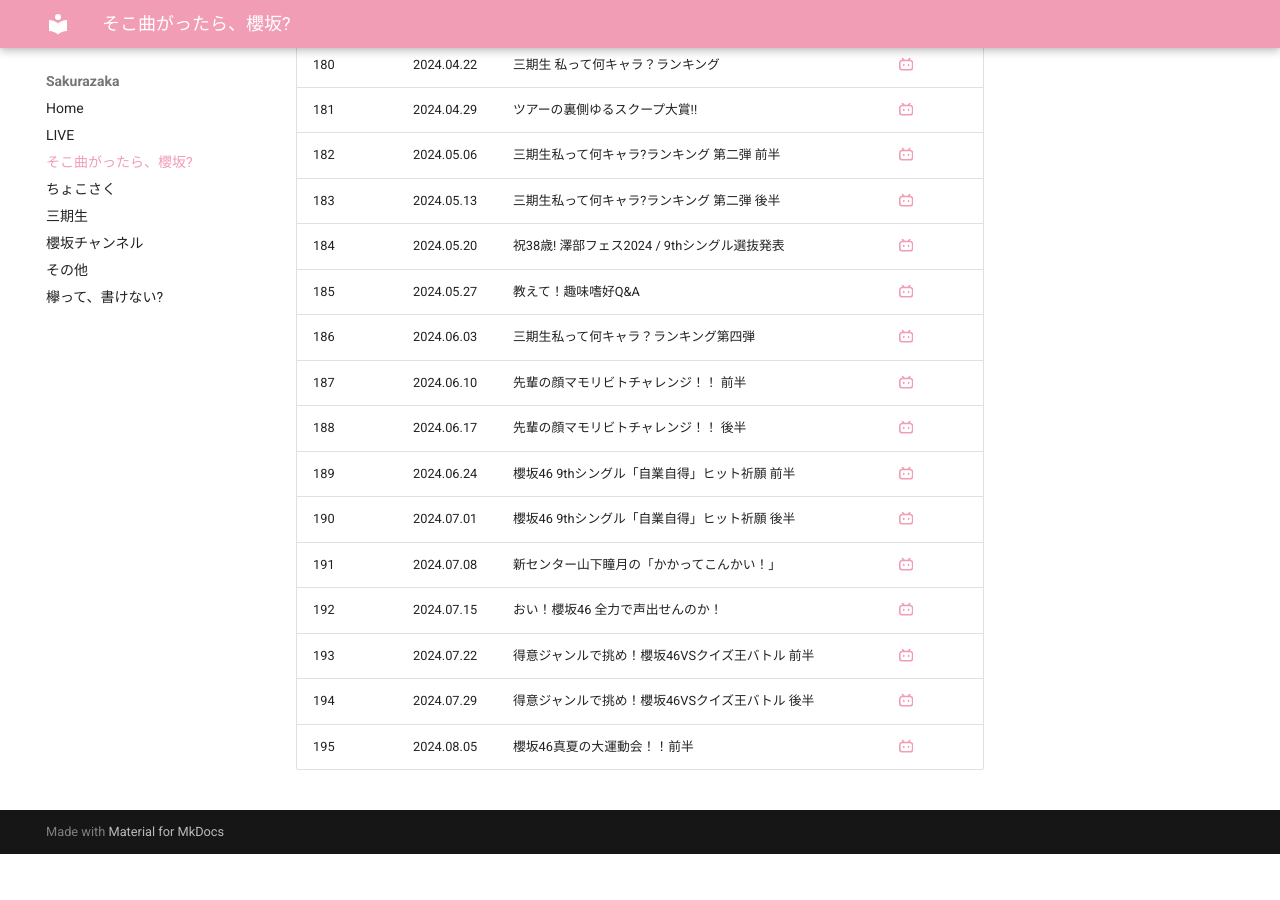
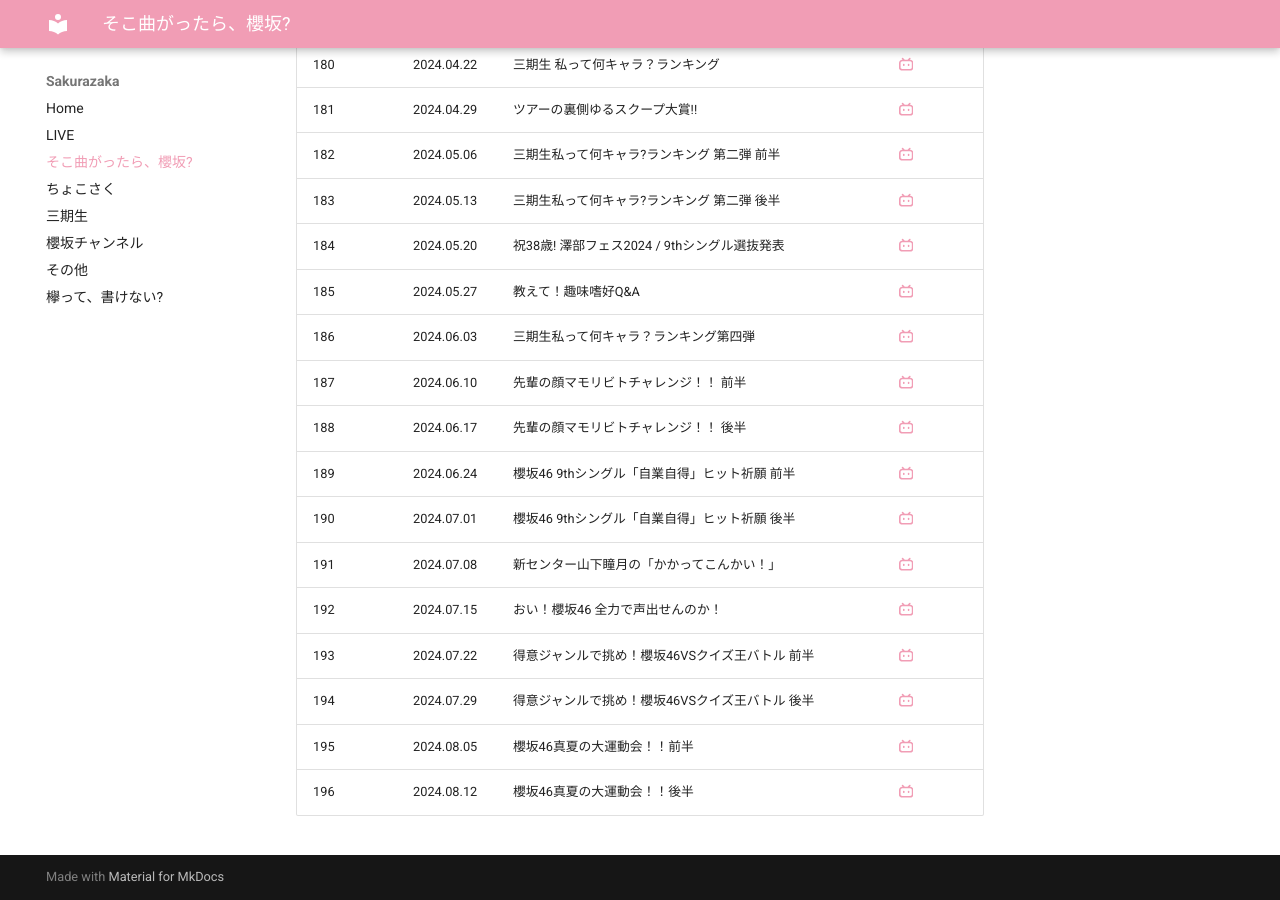
Before and after one commit to aki-192/sakura, an MkDocs documentation site: the page built from docs/sokosaku.md, in a window 1280 px wide and 900 px high, scrolled down 8609 px. Built offline with MkDocs 1.6.1 and Material for MkDocs 9.7.7, drawn with Linux system fonts in a browser that asks for light colours; before the commit the page ends 9463 px from its top, so only the background shows below that.

Commit message:
Update sokosaku.md

```diff
--- a/docs/sokosaku.md
+++ b/docs/sokosaku.md
@@ -201,3 +201,4 @@ title: そこ曲がったら、櫻坂?
 | 193 | 2024.07.22 | 得意ジャンルで挑め！櫻坂46VSクイズ王バトル 前半                             | [:simple-bilibili:](https://www.bilibili.com/video/BV1xr421K7ey/)  |
 | 194 | 2024.07.29 | 得意ジャンルで挑め！櫻坂46VSクイズ王バトル 後半 | [:simple-bilibili:](https://www.bilibili.com/video/BV1ZS421X7ZD/) |
 | 195 | 2024.08.05 | 櫻坂46真夏の大運動会！！前半 | [:simple-bilibili:](https://www.bilibili.com/video/BV1cE421w7Bt/) |
+| 196 | 2024.08.12 | 櫻坂46真夏の大運動会！！後半 | [:simple-bilibili:](https://www.bilibili.com/video/BV18m42137gB/) |
```
